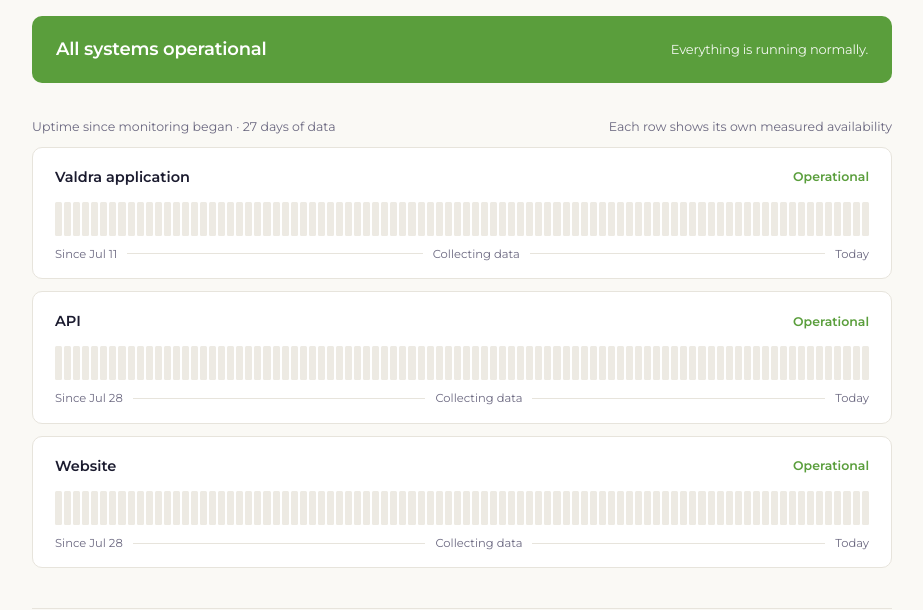
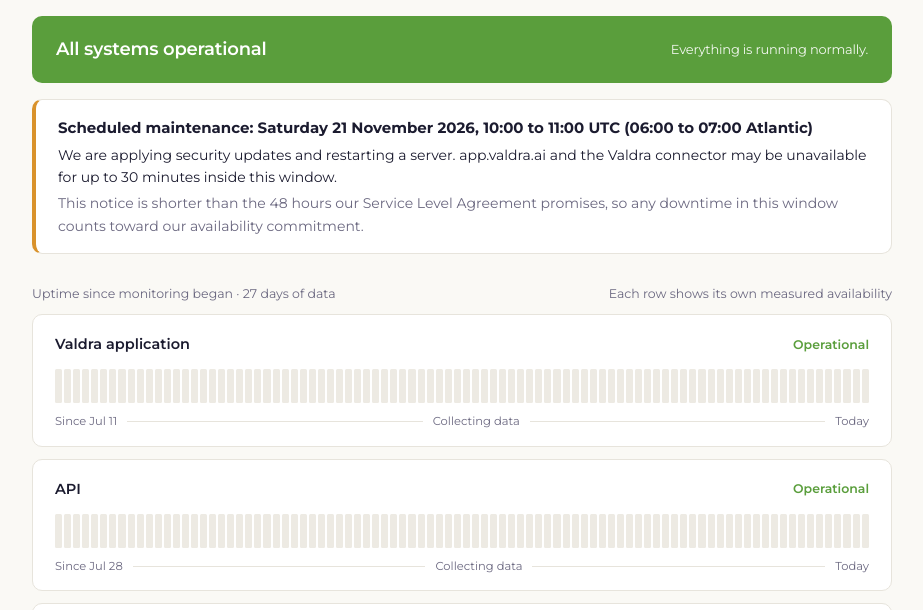
Before and after one commit to canuckt-ai/valdra-status, a plain HTML site: page index.html in a window 1280 px wide. Shown: the part 114-724 px from the top of the page, without its empty margins (178-1101 px from the left). Drawn offline with Linux system fonts and the light colour scheme.

Commit message:
Announce Saturday 21 November 10:00 to 11:00 UTC maintenance; notice hides itself 30 min after the window
Co-Authored-By: Claude Opus 5.5 (1M context) <noreply@anthropic.com>
Claude-Session: https://claude.ai/code/session_01GgDWQgRzCYPaRUVkLsNWnu

```diff
--- a/index.html
+++ b/index.html
@@ -46,6 +46,13 @@ header{display:flex;justify-content:space-between;align-items:center;
         display:flex;align-items:center;justify-content:space-between;gap:16px;flex-wrap:wrap}
 .banner .sub{font-size:13px;font-weight:400;opacity:.92}
 .b-ok{background:var(--ok)} .b-warn{background:var(--warn)} .b-bad{background:var(--bad)}
+
+/* Scheduled maintenance notice. Each one carries its own end time and hides itself
+   30 minutes after it, so a stale notice never outlives its window. */
+.notice{background:var(--card);border:1px solid var(--line);border-left:4px solid var(--warn);
+        border-radius:10px;padding:16px 22px;margin:-18px 0 30px;font-size:14px}
+.notice strong{display:block;font-size:15px;margin-bottom:4px}
+.notice p{margin:4px 0 0;color:var(--muted)}
 
 .meta-line{display:flex;justify-content:space-between;align-items:baseline;
            font-size:12.5px;color:var(--muted);margin-bottom:10px}
@@ -105,6 +112,14 @@ footer a{color:var(--indigo)}
   <span class="sub" id="sub"></span>
 </div>
 
+<div class="notice" data-until="2026-11-21T11:30:00Z">
+  <strong>Scheduled maintenance: Saturday 21 November 2026, 10:00 to 11:00 UTC (06:00 to 07:00 Atlantic)</strong>
+  We are applying security updates and restarting a server. app.valdra.ai and the Valdra connector
+  may be unavailable for up to 30 minutes inside this window.
+  <p>This notice is shorter than the 48 hours our Service Level Agreement promises, so any downtime
+  in this window counts toward our availability commitment.</p>
+</div>
+
 <div class="meta-line">
   <span id="window-label">Uptime</span>
   <span>Each row shows its own measured availability</span>
@@ -131,6 +146,9 @@ footer a{color:var(--indigo)}
 </div>
 <div id="tip" role="tooltip" aria-hidden="true"></div>
 <script>
+document.querySelectorAll('.notice[data-until]').forEach(n => {
+  if (Date.now() > Date.parse(n.dataset.until)) n.remove();
+});
 const BANNER = {
   operational: ['b-ok',   'All systems operational', 'Everything is running normally.'],
   degraded:    ['b-warn', 'Partial outage',          'Some components are affected. We are on it.'],
```
